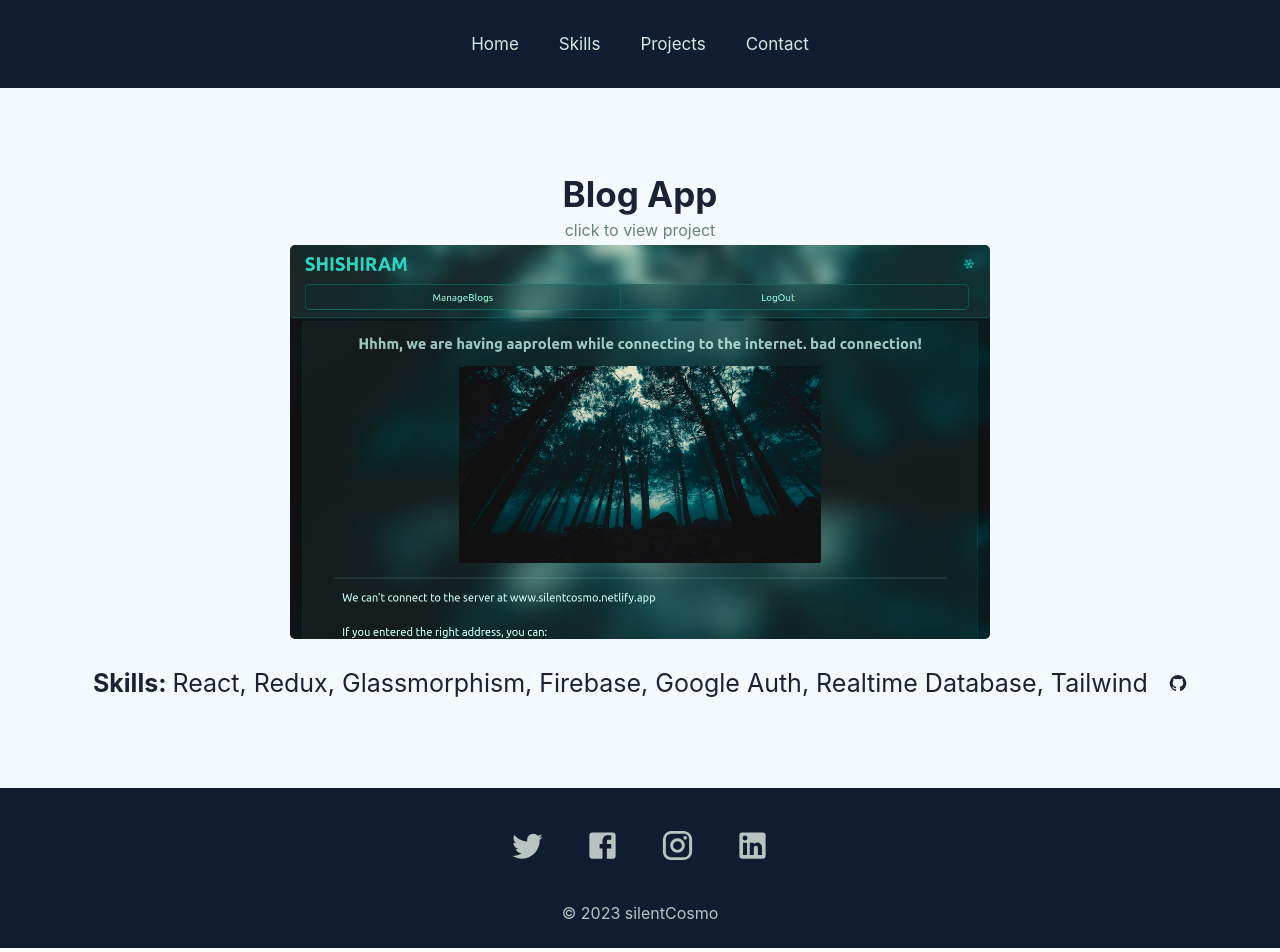
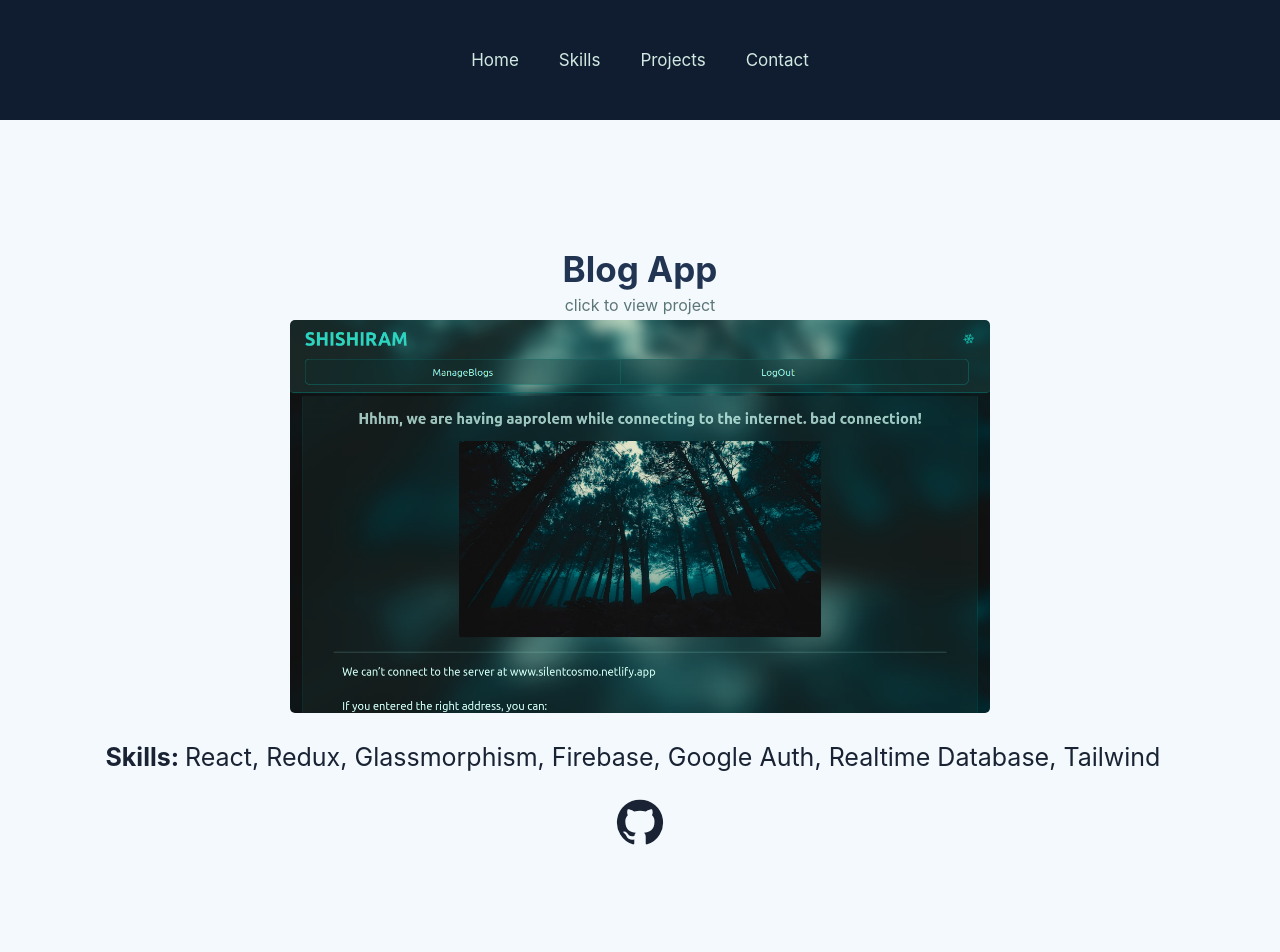
Before and after one commit to silentCosmo/react-portfolio, a React (Create React App) app: page /projects/1 in a window 1280 px wide. Shown: the top 952 px of the page. Built offline with nearby package versions, Linux system fonts and the light colour scheme.

Commit message:
endurance-first-commit

```diff
--- a/src/components/Footer.js
+++ b/src/components/Footer.js
@@ -12,13 +12,13 @@ function Footer() {
   return (
     <div className='footer'>
         <div className="socialMedia">
-        <a href="https://twitter.com/silentcosmo_"><TwitterIcon/></a>
-        <a href="https://www.facebook.com/ngkudallur"><FacebookIcon/></a>
-        <a href="https://www.instagram.com/silentcosmo_"><InstagramIcon/></a>
-        <a href="https://www.linkedin.com/in/silentcosmo"><LinkedInIcon/></a>
+        <a href="https://twitter.com/silentcosmo_"><TwitterIcon style= {{ fontSize: '40' }}/></a>
+        <a href="https://www.facebook.com/ngkudallur"><FacebookIcon style= {{ fontSize: '40' }}/></a>
+        <a href="https://www.instagram.com/silentcosmo_"><InstagramIcon style= {{ fontSize: '40' }}/></a>
+        <a href="https://www.linkedin.com/in/silentcosmo"><LinkedInIcon style= {{ fontSize: '40' }}/></a>
         {/* <GitHubIcon/> */}
         </div>
-        <p>&copy; 2023 silentCosmo</p>
+        <p>&copy; 2024 silentCosmo</p>
     </div>
   )
 }
--- a/src/helpers/ProjectList.js
+++ b/src/helpers/ProjectList.js
@@ -15,21 +15,21 @@ export const ProjectList = [
         image: Pocketracker,
         skills: 'React, Redux, Draggable, Tailwind, LocalStorage',
         url: 'https://pocketracker.netlify.app',
-        gitHub: "https://github.com/silentCosmo/pocketracker"
+        github: "https://github.com/silentCosmo/pocketracker"
     },
     {
         name: 'Blog App',
         image: Shishiram,
         skills: 'React, Redux, Glassmorphism, Firebase, Google Auth, Realtime Database, Tailwind',
         url: 'https://shishiram.netlify.app',
-        gitHub: "https://github.com/silentCosmo/shishiram"
+        github: "https://github.com/silentCosmo/shishiram"
     },
     {
         name: 'Shopsyi',
         image: Shop,
         skills: 'React, Redux, Router, Tailwind CSS, Firebase, Firestore',
         url: 'https://shopsyi.netlify.app/',
-        gitHub: "https://github.com/silentCosmo/shopsyi"
+        github: "https://github.com/silentCosmo/shopsyi"
     },
     {
         name: "Netflix Clone",
--- a/src/pages/ProjectDisplay.js
+++ b/src/pages/ProjectDisplay.js
@@ -11,14 +11,18 @@ function ProjectDisplay() {
     <div className='project'>
       <h1>{project.name}</h1>
       <a href={project.url}>
-        <p>click to view project</p>
+        <p className='blink'>click to view project</p>
         <img src={project.image} alt="Project_View" className="img" />
       </a>
 
-      <p>
+      <p className='pvskill'>
         <b>Skills: </b>
         {project.skills}  &nbsp;
-        <a href={project.github}>  <GitHub style= {{ fontSize: 'large' }} /> </a>
+      </p>
+      <p className='icons'>
+        <a href={project.github}><GitHub style= {{ fontSize: '50' }} /> </a>
+        <br />
+        <span className='skill-text' id='pvst'>View Git Repository</span>
       </p>
 
     </div>
--- a/src/styles/Contact.css
+++ b/src/styles/Contact.css
@@ -1,6 +1,6 @@
 .contact-page{
     color: #192333;
-    height: 69vh;
+    height: 70vh;
 }
 
 form { max-width:400px; margin:20px auto; padding-top: 30px; padding-bottom: 30px; background-color: #101d310a; border-radius: 3px; }
@@ -13,7 +13,7 @@ form { max-width:400px; margin:20px auto; padding-top: 30px; padding-bottom: 30p
   border:0;/*
   border-radius: 5px;*/
   border-bottom:2px solid #101D31;
-  background-color: #101d310c;
+  background-color: #101d3100;
   line-height: 19px;
   transition: all 0.3s;
   padding: 5px;
@@ -23,7 +23,7 @@ form { max-width:400px; margin:20px auto; padding-top: 30px; padding-bottom: 30p
   outline:0;
 }
 
-.feedback-input:focus { border-bottom:2px solid #0b7765; background-color: #101d311a; }
+.feedback-input:focus { border-bottom:2px solid #0b7765; background-color: #101d3109; }
 
 .input-error {
   color:#192333;
@@ -89,7 +89,7 @@ textarea {
 .submit-err:hover { background:#054439; }
 
 .mail-error{
-  margin-top: -0.5rem;
+  margin-top: -0.1rem;
   color: darkred;
   font-weight: 600;
 }
--- a/src/styles/Footer.css
+++ b/src/styles/Footer.css
@@ -1,6 +1,6 @@
 .footer {
     width: 100%;
-    height: 150px;
+    height: 15vh;
     background: #101D31;
     display: flex;
     justify-content: center;
@@ -22,6 +22,7 @@
 
   .footer p {
     color: #b7c4bf;
+    letter-spacing: 0.1em;
   }
 
   @media only screen and (max-width: 600px) {
--- a/src/styles/Navbar.css
+++ b/src/styles/Navbar.css
@@ -1,6 +1,6 @@
 .navbar {
     width: 100%;
-    height: 5.5rem;/*
+    height: 15vh;/*
     background: #21325e;*/
     background: #101D31;
 
--- a/src/styles/ProjectDisplay.css
+++ b/src/styles/ProjectDisplay.css
@@ -1,6 +1,7 @@
 .project {
     width: 100%;
-    height: calc(100vh - 100px);
+    /* height: calc(100vh - 200px); */
+    height: 70vmax;
     display: flex;
     justify-content: center;
     align-items: center;
@@ -21,7 +22,7 @@
   .project h1 {
     margin-top: 20px;
     margin-bottom: 5px;
-    color: #192333;
+    color: #213452;
     font-size: 35px;
   }
   .project img {
@@ -41,6 +42,31 @@
     font-size: 60px;
     color: #192333;
   }
+  p > a {
+    color: hotpink;
+    margin-top: 50px;
+  }
+  .pvskill{
+    margin-bottom: 0;
+  }
+  #pvst{
+    font-size: large;
+  }
+
+  .blink{
+    animation: blink-1 3s infinite both;
+  }
+  @keyframes blink-1 {
+    0%,
+    50%,
+    100% {
+      opacity: 1;
+    }
+    25%,
+    75% {
+      opacity: 0;
+    }
+  }
 
   @media only screen and (max-width: 800px) {
     .project img {
```
